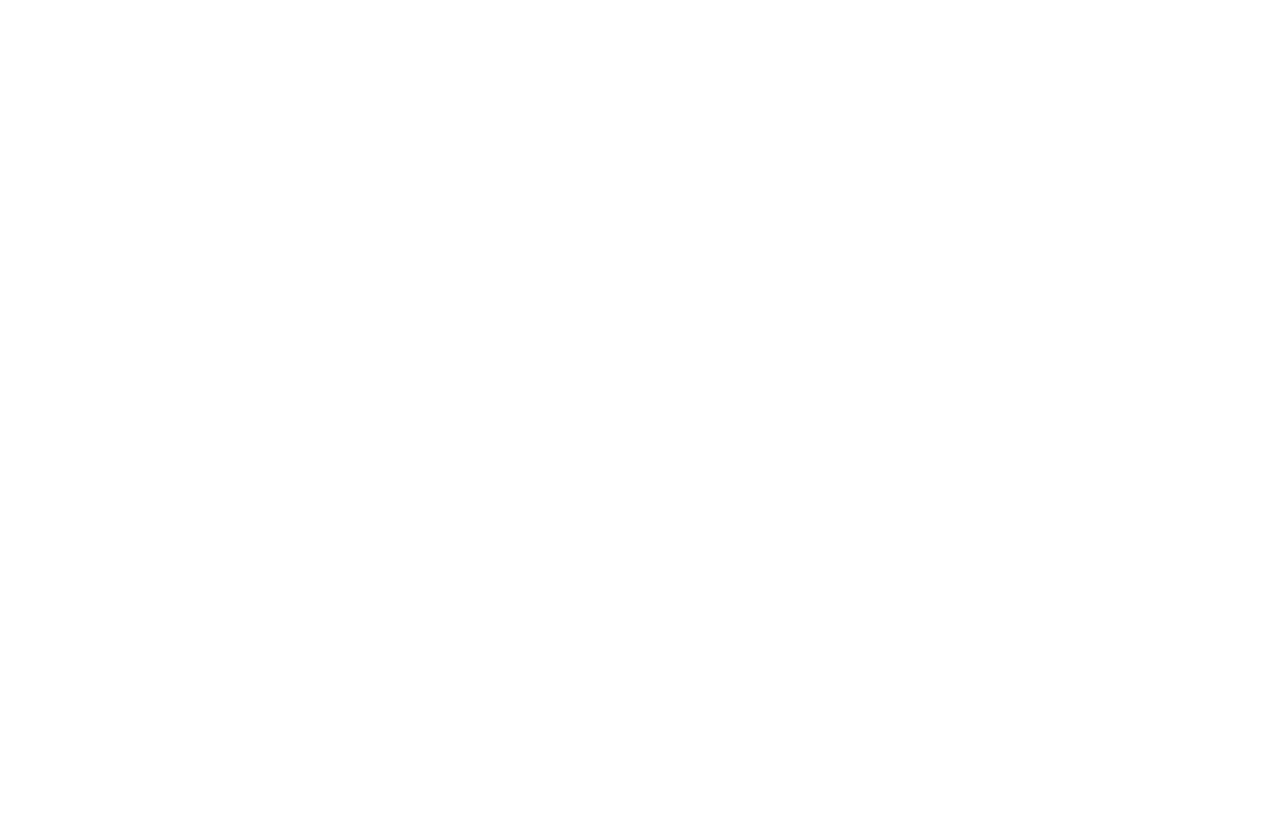
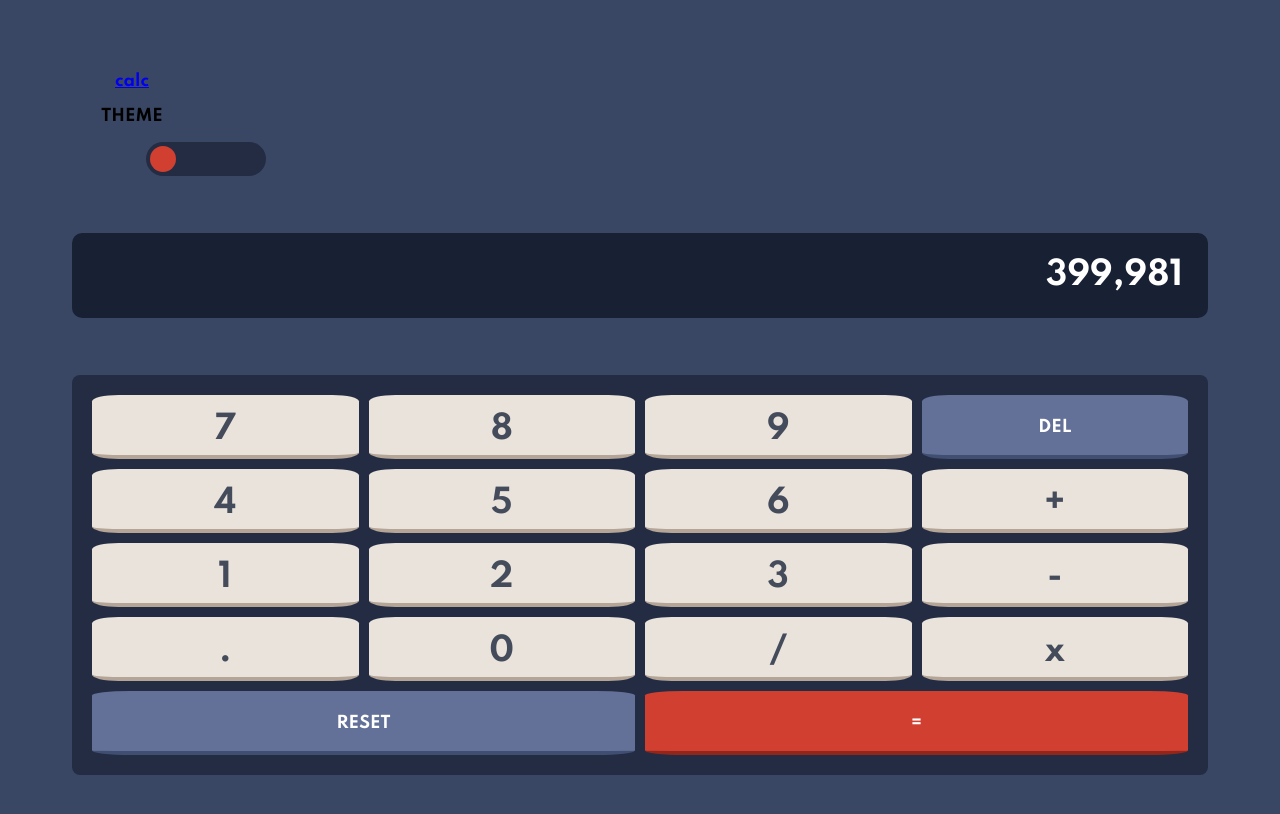
Before and after one commit to LauraYaguezTonanes/Calculator, a plain HTML site: page index.html in a window 1280 px wide. Drawn offline with Linux system fonts and the light colour scheme.

Commit message:
Nuevos cambios

```diff
--- a/index.html
+++ b/index.html
@@ -4,9 +4,46 @@
     <meta charset="UTF-8">
     <meta http-equiv="X-UA-Compatible" content="IE=edge">
     <meta name="viewport" content="width=device-width, initial-scale=1.0">
+    <link rel="stylesheet" href="style.css">
+    <link rel="preconnect" href="https://fonts.googleapis.com">
+    <link rel="preconnect" href="https://fonts.gstatic.com" crossorigin>
+    <link href="https://fonts.googleapis.com/css2?family=Spartan:wght@700&display=swap" rel="stylesheet">
     <title>Calculator</title>
 </head>
 <body>
-
+    <header>
+        <div>
+            <a href="#">calc</a>
+            <p>THEME</p>
+            <label class="switch">
+                <input type="checkbox">
+                <span class="slider round"></span>
+            </label>
+            <!-- <script> ball </script> -->
+        </div>
+    </header>
+    <div class="Result">
+        <p>399,981</p>
+    </div>
+    <div class="NumberPad">
+        <a>7</a>
+        <a>8</a>
+        <a>9</a>
+        <a class="Del">DEL</a>
+        <a>4</a>
+        <a>5</a>
+        <a>6</a>
+        <a> + </a>
+        <a>1</a>
+        <a>2</a>
+        <a>3</a>
+        <a> - </a>
+        <a> . </a>
+        <a>0</a>
+        <a> / </a>
+        <a> x  </a>
+        <a class="Reset">RESET</a>
+        <a class="Equal">=</a>
+    </div>
 </body>
 </html>
--- /dev/null
+++ b/style.scss
@@ -0,0 +1,155 @@
+body{
+    font-family: 'Spartan', sans-serif;
+    text-align: center;
+    padding: 5%;
+    display: flex;
+    flex-direction: column;
+    background-color: hsl(222, 26%, 31%);
+    header{
+        height: 5%;
+        width: 100%;
+        display: flex;
+        flex-direction: row;
+        div{
+            .switch {
+                position: relative;
+                left: 62%;
+                display: inline-block;
+                width: 120px;
+                height: 34px;
+            }
+            .switch input {
+                opacity: 0;
+                width: 0;
+                height: 0;
+            }
+            .slider {
+                position: absolute;
+                cursor: pointer;
+                color: hsl(6, 63%, 50%);
+                top: 0;
+                left: 0;
+                right: 0;
+                bottom: 0;
+                background-color: hsl(223, 31%, 20%);
+                -webkit-transition: .4s;
+                transition: .4s;
+            }
+            .slider:before {
+                position: absolute;
+                content: "";
+                height: 26px;
+                width: 26px;
+                left: 4px;
+                bottom: 4px;
+                background-color: hsl(6, 63%, 50%);
+                -webkit-transition: .4s;
+                transition: .4s;
+            }
+            // .slider:after {
+            //     position: absolute;
+            //     content: "";
+            //     height: 26px;
+            //     width: 26px;
+            //     left: 12px;
+            //     bottom: 4px;
+            //     background-color: hsl(6, 63%, 50%);
+            //     -webkit-transition: .4s;
+            //     transition: .4s;
+            // }
+            input:checked + .slider {
+                background-color: hsl(223, 31%, 20%);
+            }
+            input:focus + .slider {
+                box-shadow: 0 0 1px hsl(28, 16%, 65%);
+            }
+            input:checked + .slider:before {
+                -webkit-transform: translateX(26px);
+                -ms-transform: translateX(26px);
+                transform: translateX(26px);
+            }
+            input:checked + .slider:after {
+                -webkit-transform: translateX(56px);
+                -ms-transform: translateX(56px);
+                transform: translateX(56px);
+            }
+            .slider.round {
+                border-radius: 34px;
+            }
+            .slider.round:before {
+                border-radius: 50%;
+            }
+            .slider.round:after {
+                border-radius: 50%;
+            }
+        }
+    }
+    .Result{
+        height: 85px;
+        width: 100%;
+        border-radius: 10px;
+        position: relative;
+        right: 5%;
+        background-color: hsl(224, 36%, 15%);
+        color: hsl(0, 0, 100%);
+        font-size: 32px;
+        text-align: right;
+        margin: 5%;
+        display: flex;
+        justify-content: flex-end;
+        align-items: center;
+        p{
+            margin-right: 25px;
+        }
+    }
+    .NumberPad{
+        padding: 20px;
+        height: 80%;
+        width: 100%;
+        background-color: hsl(223, 31%, 20%);
+        display: grid;
+        grid-template: repeat(5, 1fr) / repeat(4, 1fr);
+        gap: 10px;
+        box-sizing: border-box;
+        border-radius: 8px;
+        font-size: 32px;
+
+        a{
+            background-color: hsl(30, 25%, 89%);
+            color: hsl(221, 14%, 31%);
+            height: auto;
+            width: auto;
+            box-sizing: content-box;
+            border-radius: 10%;
+            border-bottom: 4px solid hsl(28, 16%, 65%);
+            padding: 10px;
+            padding-top: 15px;
+            padding-bottom: 7px;
+        }
+        .Del{
+            background-color: hsl(225, 21%, 49%);
+            color: hsl(0, 0, 100%);
+            border-bottom: 4px solid hsl(224, 28%, 35%);
+            font-size: 16px;
+            padding-top: 23px;
+        }
+        .Reset{
+            background-color: hsl(225, 21%, 49%);
+            color: hsl(0, 0, 100%);
+            grid-column: 1/3;
+            border-bottom: 4px solid hsl(224, 28%, 35%);
+            font-size: 16px;
+            padding-top: 23px;
+            border-radius: 7%;
+        }
+        .Equal{
+            background-color: hsl(6, 63%, 50%);
+            color: hsl(0, 0, 100%);
+            grid-column: 3/5;
+            font-size: 16px;
+            padding-top: 23px;
+            border-radius: 7%;
+            border-bottom: 4px solid hsl(6, 70%, 34%);
+        }
+    }
+}
```
Also changed, not shown: style.css (added), styleCalculadora.css (deleted), 1 other file.
